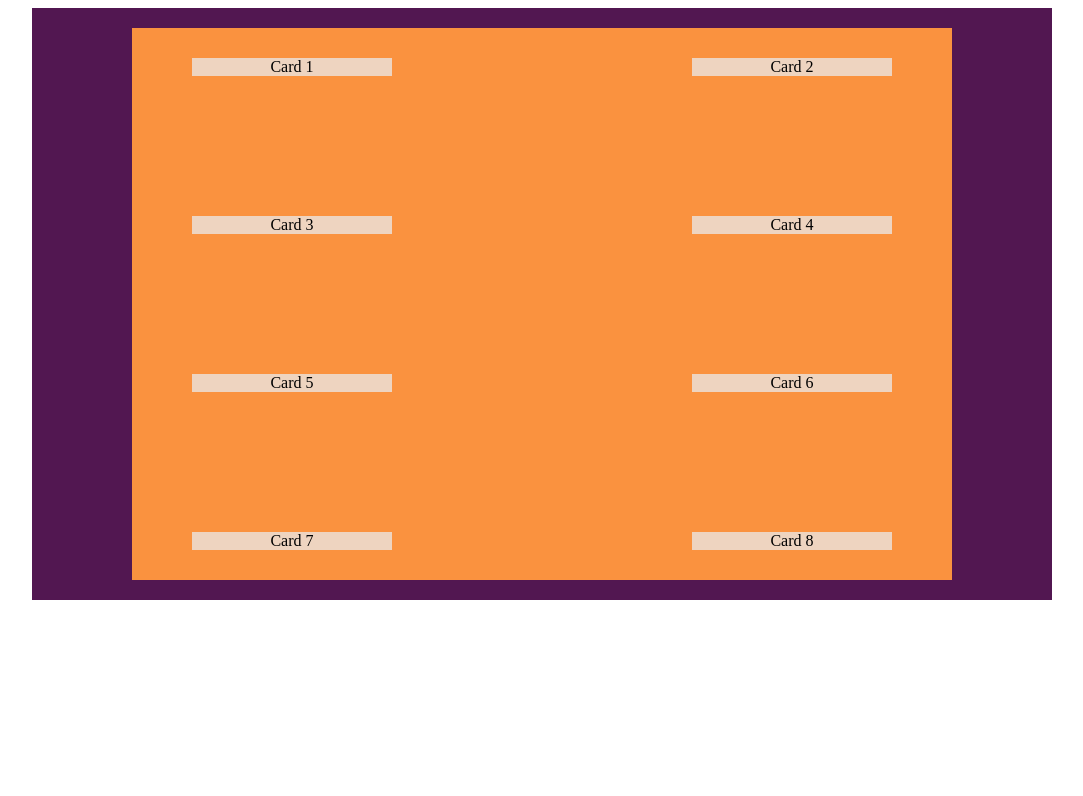
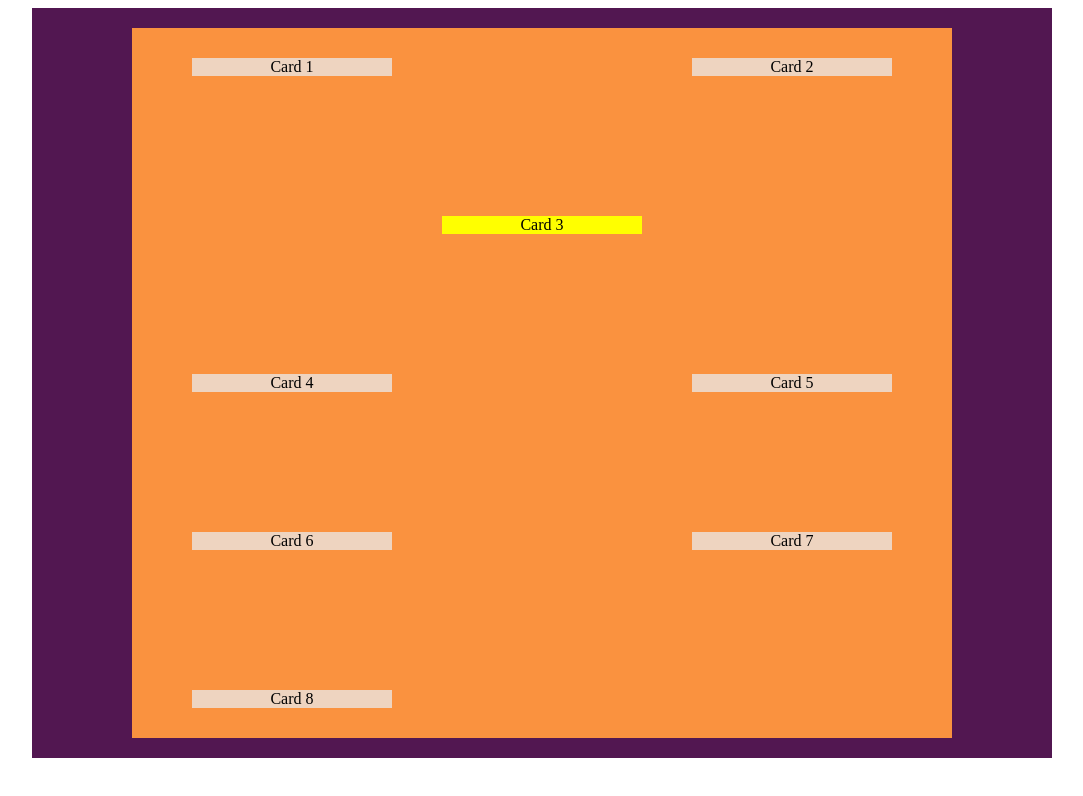
Before and after one commit to bush27/web-dev-course, a plain HTML site: page index.html in a window 1280 px wide. Shown: the whole page, without its empty margins (98-1181 px from the left). Drawn offline with Linux system fonts and the light colour scheme.

Commit message:
grid theory nth type selector and grid template

```diff
--- a/styles.css
+++ b/styles.css
@@ -25,3 +25,13 @@ li {
   width: 200px;
   margin: 20px auto;
 }
+
+/* li:first-of-type {
+  background-color: yellow;
+} */
+
+li:nth-of-type(3) {
+  background-color: yellow;
+  /* grid-column: 1/3; take full row - there is multiple ways to get same resut */
+  grid-column: 1 / span 2 ;
+}
```
